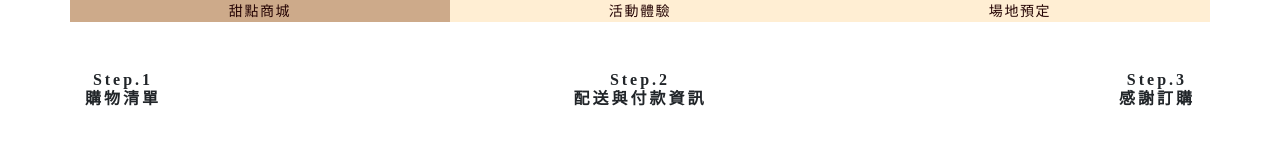
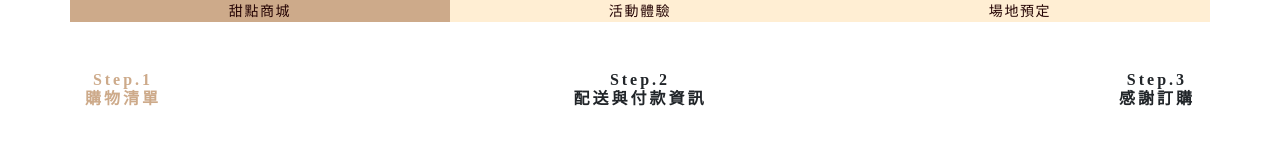
Before and after one commit to linyu0801/react-topic, a React (Create React App) app: page /carttry in a window 1280 px wide. Shown: the part 230-390 px from the top of the page. Built offline with nearby package versions, Linux system fonts and the light colour scheme.

Commit message:
fish救我

```diff
--- a/src/pages/cart/CartContent.js
+++ b/src/pages/cart/CartContent.js
@@ -1,5 +1,38 @@
+import { useState } from 'react'
+import { FaRegTimesCircle } from 'react-icons/fa'
+
 function CartContent(props) {
-  return
+  const [cartContent, setCartContent] = useState({})
+  //   const [payload, setPayloader] = useState({})
+  //   const [hasError, setError] = useState(false)
+  //   取得購物車內的資料
+  //   async function fetchCart() {
+  //     const res = await fetch('http://localhost:4000/cart')
+  //     res
+  //       .json()
+  //       .then((res) => {
+  //         console.log(res.data.items)
+  //         setCarts(res.data.items)
+  //         setPayloader(res.data)
+  //       })
+  //       .catch((error) => {
+  //         setError(error)
+  //       })
+  //     useEffect(() => {
+  //       fetchCart()
+  //     }, [])
+
+  //   }
+
+  // 先用這個測試
+  const cartItems = [
+    { id: 1, size: '7吋', price: 400, qty: 10, subtotal: 4000 },
+  ]
+
+  return (
+    <>{/* {setCartContent(cartItems)}
+      {console.log(cartContent)} */}</>
+  )
 }
 
 export default CartContent
--- a/src/pages/cart/CartStep.js
+++ b/src/pages/cart/CartStep.js
@@ -4,7 +4,9 @@ function CartStep(props) {
     <div className="row hhyy-step mt-5">
       <div className="col hy-cart-step d-flex justify-content-between">
         <div
-          className={'text-center ' + cartStep}
+          className={
+            'text-center ' + (cartStep === 'step1' ? 'hy-step-active' : '')
+          }
           onClick={() => {
             setCartStep('hy-step-active ')
           }}
--- a/src/pages/cart/CartTry.js
+++ b/src/pages/cart/CartTry.js
@@ -2,6 +2,7 @@ import { useState } from 'react'
 
 import CartCate from './CartCate'
 import CartStep from './CartStep'
+import CartContent from './CartContent'
 import Cart1 from './Cart1'
 // import Cart2 from './Cart2'
 // import Cart3 from './Cart3'
@@ -13,6 +14,7 @@ import '../../styles/font.scss'
 function CartTry() {
   const [cartCate, setCartCate] = useState('cart1')
   const [cartStep, setCartStep] = useState('step1')
+  const [cartContent, setCartContent] = useState(['123'])
   return (
     <>
       <div className="container">
@@ -28,6 +30,10 @@ function CartTry() {
         </div>
         <CartCate cartCate={cartCate} setCartCate={setCartCate} />
         <CartStep cartStep={cartStep} setCartStep={setCartStep} />
+        <CartContent
+          cartContent={cartContent}
+          setCartContent={setCartContent}
+        />
       </div>
     </>
   )
```
Also changed, not shown: 1 other file (tests, documents, lock files or other folders).
